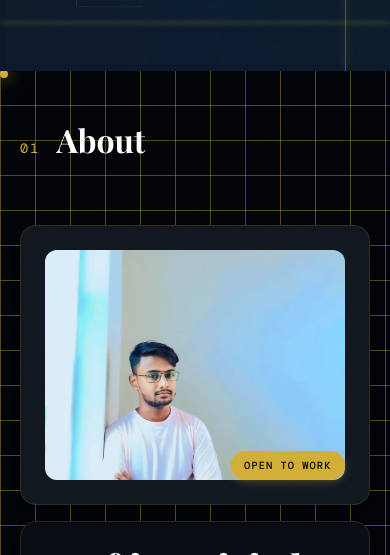
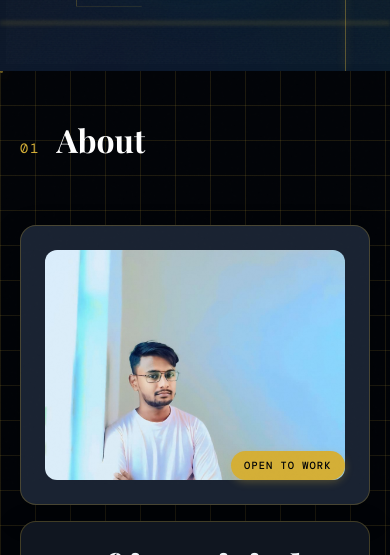
Before and after one commit to dzfbgcw4e4q5/Portfolio, a plain HTML site: page index.html in a window 390 px wide. Shown: the part 360-915 px from the top of the page. Drawn offline with nearby package versions, Linux system fonts and the light colour scheme; animation ran at ten frames a second; a web font is replaced by a local one.

Commit message:
Initial commit - Portfolio 2025

```diff
--- a/index.html
+++ b/index.html
@@ -13,8 +13,8 @@
     ═══════════════════════════════════════════════════ */
     :root {
       --bg:          #020408;
-      --bg-surface:  #0a0e14;
-      --bg-elevated: #121820;
+      --bg-surface:  #101620;
+      --bg-elevated: #1a2332;
       --bg2:         #0b1419;
       --bg3:         #111c24;
       --gold:        #d4af37;
@@ -25,7 +25,7 @@
       --white:       #ffffff;
       --accent:      #00f5d4;
       --accent-dim:  rgba(0, 245, 212, 0.08);
-      --border:      rgba(212, 175, 55, 0.15);
+      --border:      rgba(212, 175, 55, 0.25);
       --glass-bg:    rgba(10, 14, 20, 0.7);
       --glass-border:rgba(255, 255, 255, 0.05);
       --nav-bg:      rgba(2, 4, 8, 0.85);
@@ -1749,12 +1749,12 @@
       position: relative;
       overflow: hidden;
       transition: all 0.35s cubic-bezier(0.23, 1, 0.32, 1);
-      box-shadow: 0 1px 3px rgba(0, 0, 0, 0.04), 0 4px 12px rgba(0, 0, 0, 0.03);
+      box-shadow: 0 10px 30px rgba(0, 0, 0, 0.3), 0 0 1px rgba(255, 255, 255, 0.05);
     }
 
     .about-card:hover {
       transform: translateY(-4px);
-      box-shadow: 0 8px 25px rgba(0, 0, 0, 0.08), 0 2px 8px rgba(0, 0, 0, 0.04);
+      box-shadow: 0 20px 40px rgba(0, 0, 0, 0.4), 0 0 20px rgba(212, 175, 55, 0.1);
     }
 
     /* Bio Card - Large left */
@@ -1843,7 +1843,7 @@
       height: 100%;
       object-fit: contain;
       border-radius: 12px;
-      max-height: -115px;
+      max-height: 100%;
     }
 
     .about-status-badge {
@@ -1985,8 +1985,8 @@
       position: absolute;
       inset: 0;
       background-image:
-        linear-gradient(rgba(212, 175, 55, 0.4) 1px, transparent 1px),
-        linear-gradient(90deg, rgba(212, 175, 55, 0.4) 1px, transparent 1px);
+        linear-gradient(rgba(212, 175, 55, 0.15) 1px, transparent 1px),
+        linear-gradient(90deg, rgba(212, 175, 55, 0.15) 1px, transparent 1px);
       background-size: 50px 50px;
       opacity: 1;
     }
@@ -1994,12 +1994,12 @@
     /* Grid intersection dots */
     .about-grid-dot {
       position: absolute;
-      width: 10px;
-      height: 10px;
+      width: 4px;
+      height: 4px;
       background: var(--gold);
       border-radius: 50%;
-      opacity: 1;
-      box-shadow: 0 0 15px var(--gold), 0 0 30px rgba(212, 175, 55, 0.5);
+      opacity: 0.6;
+      box-shadow: 0 0 12px var(--gold), 0 0 20px rgba(212, 175, 55, 0.3);
     }
 
     .about-grid-dot:nth-child(1) { top: 10%; left: 15%; }
@@ -2016,50 +2016,52 @@
       transform: translate(-50%, -50%);
       width: 400px;
       height: 400px;
-      border: 2px solid var(--gold);
+      border: 1px solid var(--gold);
       border-radius: 50%;
-      opacity: 0.8;
+      opacity: 0.15;
       animation: aboutGridPulse 4s ease-in-out infinite;
     }
 
     @keyframes aboutGridPulse {
-      0%, 100% { transform: translate(-50%, -50%) scale(1); opacity: 0.8; }
-      50% { transform: translate(-50%, -50%) scale(1.05); opacity: 0.4; }
+      0%, 100% { transform: translate(-50%, -50%) scale(1); opacity: 0.15; }
+      50% { transform: translate(-50%, -50%) scale(1.05); opacity: 0.1; }
     }
 
     /* Light mode adjustments */
     body.light .about-grid-lines {
       background-image:
-        linear-gradient(rgba(133, 77, 14, 0.5) 1px, transparent 1px),
-        linear-gradient(90deg, rgba(133, 77, 14, 0.5) 1px, transparent 1px);
+        linear-gradient(rgba(133, 77, 14, 0.1) 1px, transparent 1px),
+        linear-gradient(90deg, rgba(133, 77, 14, 0.1) 1px, transparent 1px);
     }
 
     body.light .about-grid-dot {
       background: #7a4f10;
-      box-shadow: 0 0 15px #7a4f10, 0 0 30px rgba(122, 79, 16, 0.6);
+      box-shadow: 0 0 10px #7a4f10;
+      opacity: 0.3;
     }
 
     body.light .about-grid-pulse {
       border-color: #7a4f10;
+      opacity: 0.1;
     }
 
     /* Mobile responsive for about grid */
     @media (max-width: 900px) {
       .about-grid-lines {
         background-size: 40px 40px;
-        opacity: 1;
+        opacity: 0.95;
       }
       .about-grid-dot {
-        width: 8px;
-        height: 8px;
-        opacity: 1;
+        width: 3px;
+        height: 3px;
+        opacity: 0.5;
       }
     }
 
     @media (max-width: 600px) {
       .about-grid-lines {
         background-size: 35px 35px;
-        opacity: 1;
+        opacity: 0.9;
       }
       .about-grid-dot:nth-child(2),
       .about-grid-dot:nth-child(4),
@@ -2410,7 +2412,7 @@
 
     @media (max-width: 600px) {
       .skills-container {
-        grid-template-columns: 1fr;
+        grid-template-columns: repeat(2, 1fr);
         gap: 0.6rem;
         padding: 0 0.5rem;
       }
@@ -2678,7 +2680,8 @@
       .hero-ctas { display: flex; flex-direction: row !important; flex-wrap: nowrap !important; gap: 0.5rem !important; margin-bottom: 2rem; justify-content: flex-start; } .btn-gold, .btn-ghost { width: auto !important; min-width: auto; padding: 0.5rem 0.8rem !important; font-size: 0.55rem !important; white-space: nowrap; }
       .scroll-indicator { bottom: 0.5rem; }
       .bento-grid { grid-template-columns: 1fr; } .bento-card.large, .bento-card.wide { grid-column: span 1; }
-      .skills-filter { gap: 0.5rem; } .filter-btn { font-size: 0.65rem; padding: 0.5rem 0.8rem; } .skills-container { grid-template-columns: 1fr; gap: 1rem; }
+      .skills-filter { gap: 0.5rem; } .filter-btn { font-size: 0.65rem; padding: 0.5rem 0.8rem; } .skills-container { grid-template-columns: repeat(2, 1fr); gap: 0.75rem; }
+      .skill-card { padding: 0.85rem; } .skill-ring-container { width: 44px; height: 44px; } .skill-ring-center { font-size: 0.65rem; } .skill-name { font-size: 0.75rem; } .skill-category-label { font-size: 0.55rem; }
       .services-grid { grid-template-columns: 1fr; } .service-card { padding: 1.5rem; }
       .exp-list::before { display: none; } .exp-item { grid-template-columns: 1fr; gap: 1rem; padding-left: 0; } .exp-item::before { display: none; }
       .projects-grid { grid-template-columns: 1fr; } .project-card { padding: 1.5rem; } .project-num { font-size: 3rem; } .project-buttons { flex-direction: column; } .project-btn { width: 100%; justify-content: center; }
```
